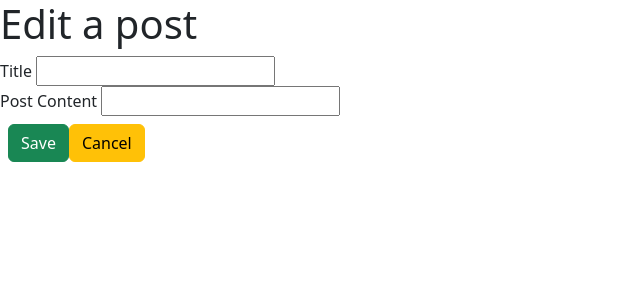
After one commit to camrandev/blogly, a Flask app: template templates/edit_post.html in a window 1280 px wide. The commit adds this page. Shown: the top 300 px of the page, without its empty margins (0-640 px from the left). Run offline with Flask 3, Linux system fonts and the light colour scheme; the template is opened without the code that fills it, so the values that code supplies are empty.

Commit message:
progress on part2 - routes, templates complete, need to refactor delete user

```diff
--- a/app.py
+++ b/app.py
@@ -126,3 +126,51 @@ def added_new_post(user_id):
     flash("New post added!")
 
     return redirect(f"/users/{user_id}")
+
+@app.get('/posts/<int:post_id>')
+def show_post(post_id):
+    """shows an individual post page"""
+
+    #get the post from database
+    post = Post.query.get_or_404(post_id)
+    user = post.user
+
+    #render the post template
+    return render_template('post_detail.html', user=user, post=post)
+
+
+@app.get('/posts/<int:post_id>/edit')
+def edit_post(post_id):
+    """shows the page to edit a post"""
+
+    post = Post.query.get_or_404(post_id)
+    user = post.user
+
+    return render_template('edit_post.html', user=user, post=post)
+
+
+
+
+@app.post('/post/<int:post_id>/edit')
+def handle_edit(post_id):
+    """edit a post"""
+
+    post = Post.query.get(post_id)
+    post.title = request.form['title']
+    post.content = request.form['content']
+
+    db.session.commit()
+
+    flash('post edited')
+    return redirect(f'/posts/{post_id}')
+
+@app.post('/posts/<int:post_id>/delete')
+def delete_post(post_id):
+
+    post = Post.query.get_or_404(post_id)
+    user = post.user
+
+    db.session.delete(post)
+    db.session.commit()
+
+    return redirect(f'/users/{user.id}')
--- /dev/null
+++ b/templates/edit_post.html
@@ -0,0 +1,19 @@
+{% extends "base.html" %}
+
+{% block content %}
+<h1>Edit a post</h1>
+
+<form action="/post/{{post.id}}/edit" method="POST">
+  <div>Title
+    <input type="text" name="title" value="{{ post.title }}" required>
+  </div>
+  <div>Post Content
+    <input type="text" name="content" value="{{ post.content }}" required>
+  </div>
+  <div class="d-flex p-2">
+    <p><button class="btn btn-success">Save</button></p>
+    <p><a href="/users/{{ user.id }}" class="btn btn-warning">Cancel</a></p>
+  </div>
+</form>
+
+{% endblock %}
--- a/templates/edit_user.html
+++ b/templates/edit_user.html
@@ -15,9 +15,7 @@
     </div>
 
     <button class="btn btn-success">Save</button>
-    <form action="/users">
-      <button class="btn btn-outline-warning">Cancel</button>
-    </form>
+    <p><a href="/users" class="btn btn-warning">Cancel</a></p>
   </form>
 
 {% endblock %}
```
Also changed, not shown: templates/post_detail.html (added, +17 -0 lines).
